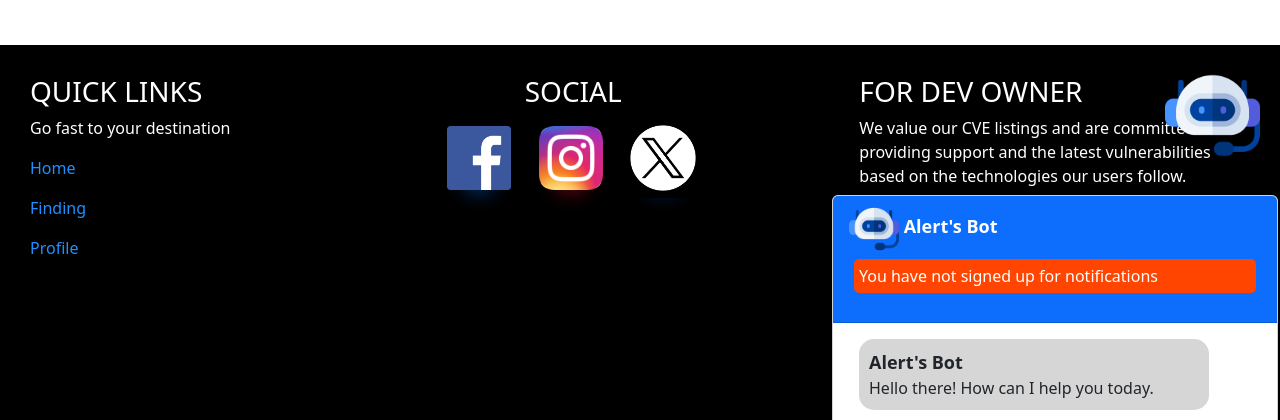
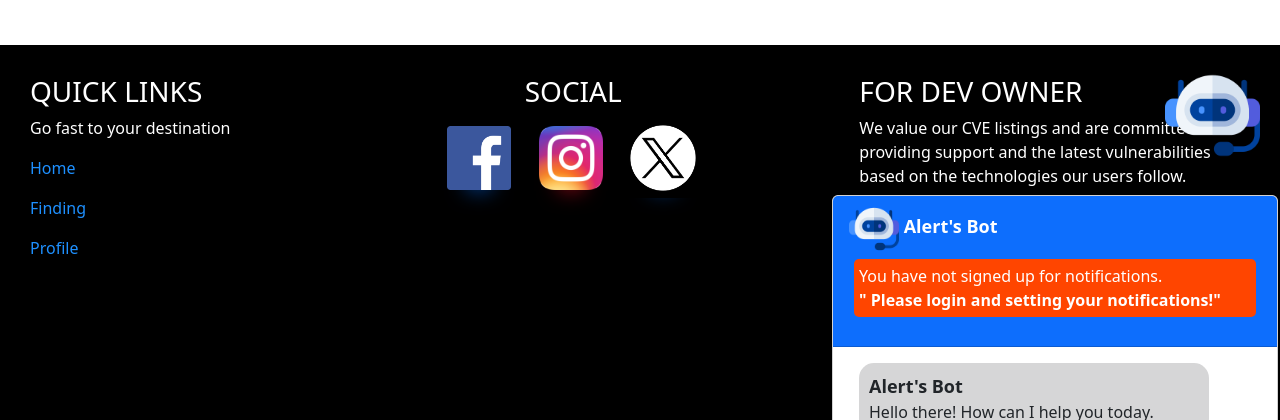
Before and after one commit to Binhchuoiz/CapstoneProject, a Django app: page /list-cve/1/ in a window 1280 px wide. Shown: the part 637-1057 px from the top of the page. Run offline with Django 4.2, Linux system fonts and the light colour scheme; data that the repository does not hold is empty.

Commit message:
FE: Fix logic in list follow and noti

```diff
--- a/CVEAlert/templates/firstapp/list_cves.html
+++ b/CVEAlert/templates/firstapp/list_cves.html
@@ -229,7 +229,7 @@ input.largerCheckbox {
                         <i class="fas fa-search"></i>
                     </button>
                     <div>
-                        <span><a href="{% url 'app:tele_noti' %}"></a></span>
+                        <span><a {% if user.is_authenticated %} href="{% url 'app:tele_noti' %}"  {% else %} href="{% url 'accounts:login' %}"    {% endif %}></a></span>
                 </div>
                 </div>
             </form>
--- a/CVEAlert/templates/firstapp/list_products.html
+++ b/CVEAlert/templates/firstapp/list_products.html
@@ -244,7 +244,7 @@ input.largerCheckbox {
                       <i class="fas fa-search"></i>
                   </button>
                   <div>
-                      <span><a href="{% url 'accounts:list_product' %}"></a></span>
+                      <span><a {% if user.is_authenticated %} href="{% url 'accounts:list_product' %}"  {% else %} href="{% url 'accounts:login' %}"    {% endif %}></a></span>
               </div>
               </div>
           </form>
--- a/CVEAlert/templates/navbar.html
+++ b/CVEAlert/templates/navbar.html
@@ -299,7 +299,7 @@
             <div style="padding: 5px;">
                 {% if not status %}
                     <p style="background-color: orangered; border-radius: 5px;padding: 5px;">You have not signed up for
-                        notifications</p>
+                        notifications. </br><b>" Please login and setting your notifications!" </b></p>
                 {% endif %}
             </div>
         </div>
```
